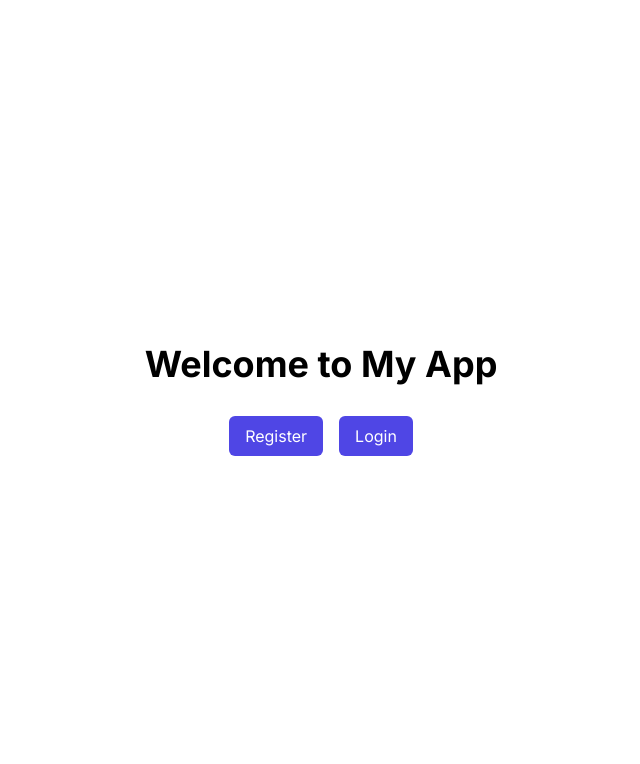
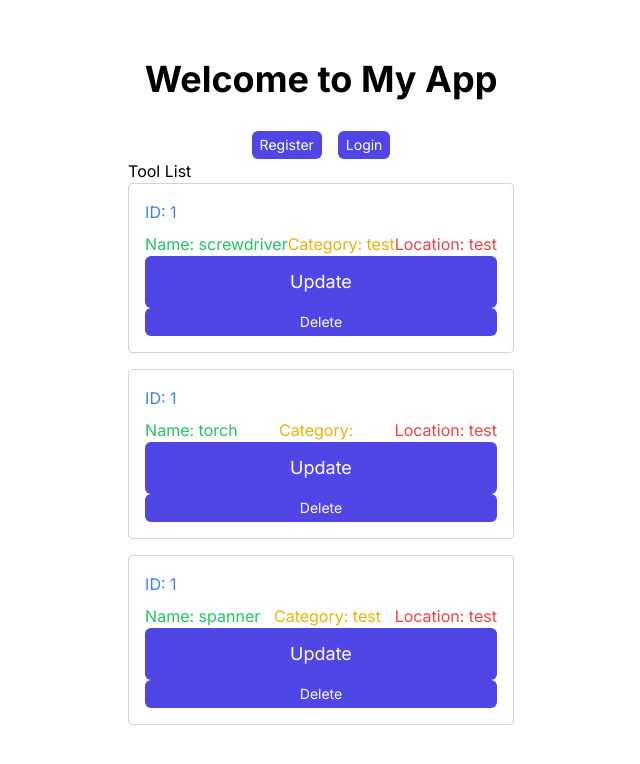
Before and after one commit to Slav666/home-tool-app, a Next.js app: page / in a window 1280 px wide. Shown: the top 764 px of the page, without its empty margins (319-959 px from the left). Built offline with nearby package versions, Linux system fonts and the light colour scheme.

Commit message:
I create a single tool component and fix small bug inside the Button component

```diff
--- a/src/app/page.tsx
+++ b/src/app/page.tsx
@@ -1,5 +1,6 @@
 import Link from "next/link";
 import Button from "@/components/Button";
+import ToolList from "@/components/ToolList";
 
 const LandingPage: React.FC = () => {
   return (
@@ -17,6 +18,7 @@ const LandingPage: React.FC = () => {
           </Button>
         </Link>
       </div>
+      <ToolList />
     </div>
   );
 };
--- a/src/components/Button.tsx
+++ b/src/components/Button.tsx
@@ -25,13 +25,13 @@ const Button: React.FC<{
     <button
       type={type}
       disabled={disabled}
-      className={`w-full py-2 px-4 rounded-md focus:outline-none ${
+      className={`w-full rounded-md focus:outline-none ${
         disabled
           ? "bg-gray-400 cursor-not-allowed"
           : color === "primary"
           ? "bg-indigo-600 hover:bg-indigo-700"
           : "bg-gray-500 hover:bg-gray-600"
-      } text-white`}
+      } text-white ${buttonSizeClass}`}
     >
       {children}
     </button>
--- /dev/null
+++ b/src/components/SingleTool.tsx
@@ -0,0 +1,29 @@
+import React from "react";
+import Button from "./Button";
+
+const SingleTool: React.FC<{
+  tool: { id: number; name: string; category: string; location: string };
+}> = ({ tool }) => {
+  return (
+    <div className="border border-gray-300 p-4 mb-4 rounded">
+      <div className="flex justify-between items-center mb-2">
+        <span className="text-blue-500">ID: {tool.id}</span>
+      </div>
+      <div className="flex justify-between">
+        <span className="text-green-500">Name: {tool.name}</span>
+        <span className="text-yellow-500">Category: {tool.category}</span>
+        <span className="text-red-500">Location: {tool.location}</span>
+      </div>
+      <div>
+        <Button type="button" size="large">
+          Update
+        </Button>
+        <Button type="button" size="small">
+          Delete
+        </Button>
+      </div>
+    </div>
+  );
+};
+
+export default SingleTool;
--- a/src/components/ToolList.tsx
+++ b/src/components/ToolList.tsx
@@ -4,21 +4,27 @@ import React, { useEffect } from "react";
 import { useSelector, useDispatch } from "react-redux";
 import { RootState } from "../app/store";
 import { Tool } from "../app/slices/toolsSlice";
+import SingleTool from "./SingleTool";
 
 const ToolList: React.FC = () => {
-  const dispatch = useDispatch();
-  const tools = useSelector((state: RootState) => state.tools.tools);
+  const tools = [
+    { id: 1, name: "screwdriver", category: "test", location: "test" },
+    { id: 1, name: "torch", category: "", location: "test" },
+    { id: 1, name: "spanner", category: "test", location: "test" },
+  ];
+  // const dispatch = useDispatch();
+  // const tools = useSelector((state: RootState) => state.tools.tools);
 
-  useEffect(() => {
-    // Fetch tools from backend and dispatch setTools action
-  }, [dispatch]);
+  // useEffect(() => {
+
+  // }, [dispatch]);
 
   return (
     <div>
       <h2>Tool List</h2>
       <ul>
         {tools.map((tool: Tool) => (
-          <li key={tool.id}>{tool.name}</li>
+          <SingleTool key={tool.id} tool={tool} />
         ))}
       </ul>
     </div>
```
